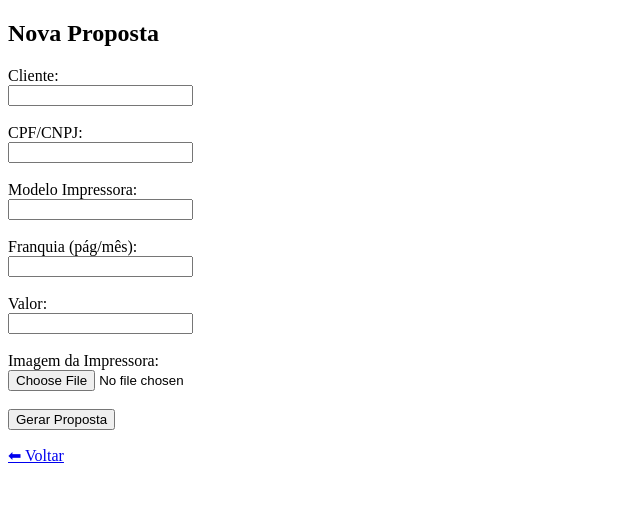
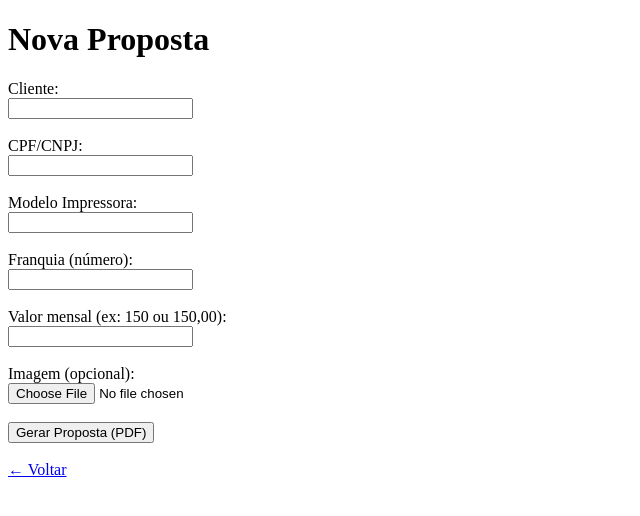
Before and after one commit to isenasoft/proposta-site, a Flask app: page /proposta in a window 1280 px wide. Shown: the top 516 px of the page, without its empty margins (0-640 px from the left). Run offline with Flask 3, Linux system fonts and the light colour scheme; some libraries are stand-ins or nearby versions.

Commit message:
Update proposta.html

```diff
--- a/templates/proposta.html
+++ b/templates/proposta.html
@@ -1,37 +1,41 @@
-<!DOCTYPE html>
+<!doctype html>
 <html>
 <head>
-    <title>Nova Proposta</title>
-    <meta name="viewport" content="width=device-width, initial-scale=1">
+  <meta charset="utf-8">
+  <title>Nova Proposta</title>
 </head>
 <body>
+  <h1>Nova Proposta</h1>
 
-<h2>Nova Proposta</h2>
+  {% with messages = get_flashed_messages() %}
+    {% if messages %}
+      <p style="color:red;">{{ messages[0] }}</p>
+    {% endif %}
+  {% endwith %}
 
-<form method="POST" enctype="multipart/form-data">
+  <form method="POST" enctype="multipart/form-data">
+    Cliente:<br>
+    <input type="text" name="cliente" value="{{ (prefill.cliente if prefill else '') }}" required><br><br>
 
-    <label>Cliente:</label><br>
-    <input type="text" name="cliente" required><br><br>
+    CPF/CNPJ:<br>
+    <input type="text" name="cpf" value="{{ (prefill.cpf if prefill else '') }}" required><br><br>
 
-    <label>CPF/CNPJ:</label><br>
-    <input type="text" name="cpf" required><br><br>
+    Modelo Impressora:<br>
+    <input type="text" name="modelo" value="{{ (prefill.modelo if prefill else '') }}" required><br><br>
 
-    <label>Modelo Impressora:</label><br>
-    <input type="text" name="modelo" required><br><br>
+    Franquia (número):<br>
+    <input type="text" name="franquia" value="{{ (prefill.franquia if prefill else '') }}" required><br><br>
 
-    <label>Franquia (pág/mês):</label><br>
-    <input type="number" name="franquia" required><br><br>
+    Valor mensal (ex: 150 ou 150,00):<br>
+    <input type="text" name="valor" value="{{ (prefill.valor if prefill else '') }}" required><br><br>
 
-    <label>Valor:</label><br>
-    <input type="number" name="valor" step="0.01" required><br><br>
+    Imagem (opcional):<br>
+    <input type="file" name="imagem" accept="image/*"><br><br>
 
-    <label>Imagem da Impressora:</label><br>
-    <input type="file" name="imagem" accept="image/*" required><br><br>
+    <button type="submit">Gerar Proposta (PDF)</button>
+  </form>
 
-    <button type="submit">Gerar Proposta</button>
-
-</form>
-
+  <br>
+  <a href="/">← Voltar</a>
 </body>
 </html>
-<p><a href="/">⬅ Voltar</a></p>
```
